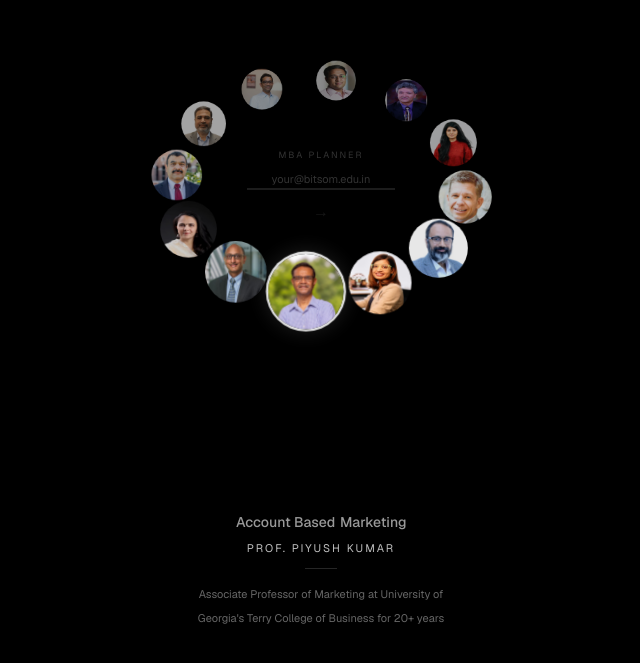
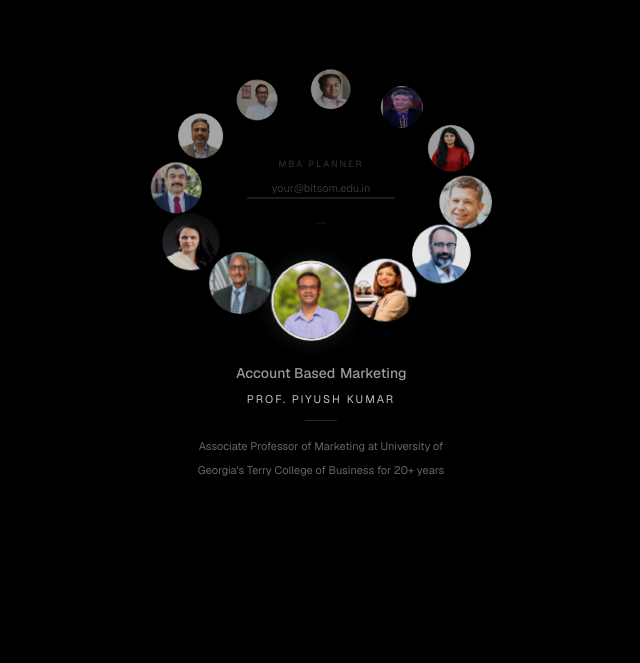
Before and after one commit to thetarunshekhawat/mba-planner, a Next.js app: page / in a window 1280 px wide. Shown: the part 131-794 px from the top of the page, without its empty margins (319-959 px from the left). Built offline with nearby package versions, Linux system fonts and the light colour scheme; no server answers.

Commit message:
feat: update LoginForm and ProfessorRing auth components

```diff
--- a/components/auth/LoginForm.tsx
+++ b/components/auth/LoginForm.tsx
@@ -25,6 +25,8 @@ export function LoginForm() {
   const [activeIdx, setActiveIdx] = useState(0);
   const [ringAngle, setRingAngle] = useState(0);
   const [isDragging, setIsDragging] = useState(false);
+  const [introComplete, setIntroComplete] = useState(false);
+  const [dispersing, setDispersing] = useState(false);
 
   // Info section state
   const [displayCourse, setDisplayCourse] = useState(PROFESSORS[0].course);
@@ -70,6 +72,7 @@ export function LoginForm() {
   const handleAngleChange = useCallback((a: number) => setRingAngle(a), []);
   const handleActiveChange = useCallback((i: number) => setActiveIdx(i), []);
   const handleDragChange = useCallback((d: boolean) => setIsDragging(d), []);
+  const handleIntroComplete = useCallback(() => setIntroComplete(true), []);
 
   async function handleEmailSubmit(e: React.FormEvent) {
     e.preventDefault();
@@ -120,7 +123,9 @@ export function LoginForm() {
       setStatus('error');
       setErrorMsg('Invalid or expired code.');
     } else {
-      router.push('/planner');
+      setStatus('idle');
+      setDispersing(true);
+      setTimeout(() => router.push('/planner'), 850);
     }
   }
 
@@ -141,16 +146,18 @@ export function LoginForm() {
 
   return (
     <div
-      className="fixed inset-0 overflow-hidden flex flex-col"
+      className="fixed inset-0 overflow-hidden flex flex-col items-center justify-center"
       style={{ background: '#000', userSelect: 'none' }}
     >
-      {/* Ring — centered, takes all available vertical space */}
-      <div className="flex-1 flex items-center justify-center" style={{ minHeight: 0 }}>
+      {/* Ring */}
+      <div className="flex items-center justify-center">
         <ProfessorRing
           professors={PROFESSORS}
           onActiveChange={handleActiveChange}
           onAngleChange={handleAngleChange}
           onDragChange={handleDragChange}
+          onIntroComplete={handleIntroComplete}
+          dispersing={dispersing}
         >
           {/* Only the login form lives in the ring center */}
           <div
@@ -254,8 +261,13 @@ export function LoginForm() {
 
       {/* Info section — below ring */}
       <div
-        className="flex flex-col items-center text-center px-8 pb-10 pt-2"
-        style={{ minHeight: 148 }}
+        className="flex flex-col items-center text-center px-8 pb-0 pt-7"
+        style={{
+          minHeight: 148,
+          opacity: introComplete && !dispersing ? 1 : 0,
+          transform: introComplete && !dispersing ? 'translateY(0)' : 'translateY(14px)',
+          transition: 'opacity 0.55s ease, transform 0.55s ease',
+        }}
       >
         {/* Course name — word-by-word staggered flip on professor change */}
         <style>{`
--- a/components/auth/ProfessorRing.tsx
+++ b/components/auth/ProfessorRing.tsx
@@ -1,6 +1,6 @@
 'use client';
 
-import { useRef, useCallback, useEffect, useState, ReactNode } from 'react';
+import { useRef, useCallback, useEffect, useState, useMemo, ReactNode } from 'react';
 import Image from 'next/image';
 import { type Professor } from '@/data/professors';
 
@@ -13,11 +13,15 @@ const FRICTION = 0.93;           // velocity decay per frame
 const SNAP_THRESHOLD = 0.35;     // deg/frame below which we snap
 const CLICK_MAX_PX = 8;          // max movement to count as a click (not a drag)
 
+type IntroPhase = 'hidden' | 'rising' | 'expanding' | 'done';
+
 interface Props {
   professors: Professor[];
   onActiveChange: (index: number) => void;
   onAngleChange: (angle: number) => void;
   onDragChange: (dragging: boolean) => void;
+  onIntroComplete?: () => void;
+  dispersing?: boolean;
   children: ReactNode;
 }
 
@@ -26,6 +30,8 @@ export function ProfessorRing({
   onActiveChange,
   onAngleChange,
   onDragChange,
+  onIntroComplete,
+  dispersing = false,
   children,
 }: Props) {
   const N = professors.length;
@@ -33,6 +39,7 @@ export function ProfessorRing({
 
   const [rotation, setRotation] = useState(INITIAL_ROT);
   const [imgErrors, setImgErrors] = useState<Record<string, boolean>>({});
+  const [introPhase, setIntroPhase] = useState<IntroPhase>('hidden');
 
   const rotRef = useRef(INITIAL_ROT);
   const rafRef = useRef<number>(0);
@@ -120,10 +127,35 @@ export function ProfessorRing({
     [startSnap],
   );
 
+  // hidden → rising (after one paint)
   useEffect(() => {
+    const id = requestAnimationFrame(() => setIntroPhase('rising'));
+    return () => cancelAnimationFrame(id);
+  }, []);
+
+  // rising → expanding
+  useEffect(() => {
+    if (introPhase !== 'rising') return;
+    const t = setTimeout(() => setIntroPhase('expanding'), 650);
+    return () => clearTimeout(t);
+  }, [introPhase]);
+
+  // expanding → done
+  useEffect(() => {
+    if (introPhase !== 'expanding') return;
+    const t = setTimeout(() => {
+      setIntroPhase('done');
+      onIntroComplete?.();
+    }, (N - 1) * 40 + 800 + 60);
+    return () => clearTimeout(t);
+  }, [introPhase, N, onIntroComplete]);
+
+  // RAF runs only when intro is done and not dispersing
+  useEffect(() => {
+    if (introPhase !== 'done' || dispersing) return;
     rafRef.current = requestAnimationFrame(tick);
     return () => cancelAnimationFrame(rafRef.current);
-  }, [tick]);
+  }, [introPhase, dispersing, tick]);
 
   useEffect(() => {
     onAngleChange(rotation);
@@ -132,6 +164,7 @@ export function ProfessorRing({
 
   const handlePointerDown = useCallback(
     (e: React.PointerEvent<HTMLDivElement>) => {
+      if (introPhase !== 'done' || dispersing) return;
       modeRef.current = 'drag';
       startXRef.current = e.clientX;
       startRotRef.current = rotRef.current;
@@ -162,7 +195,7 @@ export function ProfessorRing({
       onDragChange(true);
       e.currentTarget.setPointerCapture(e.pointerId);
     },
-    [N, ANGLE_PER, onDragChange],
+    [N, ANGLE_PER, onDragChange, introPhase, dispersing],
   );
 
   const handlePointerMove = useCallback((e: React.PointerEvent) => {
@@ -199,6 +232,14 @@ export function ProfessorRing({
 
   const toRad = (deg: number) => (deg * Math.PI) / 180;
 
+  const startPositions = useMemo(() =>
+    professors.map((_, i) => ({
+      x: (professors.length > 1 ? i / (professors.length - 1) : 0.5) * 480 - 240,
+      y: 160 + (i % 2) * 25,
+    })), [professors]);
+
+  const isDone = introPhase === 'done';
+
   return (
     <div
       className="relative"
@@ -207,7 +248,7 @@ export function ProfessorRing({
         height: 280,
         touchAction: 'none',
         userSelect: 'none',
-        cursor: 'grab',
+        cursor: isDone && !dispersing ? 'grab' : 'default',
       }}
       onPointerDown={handlePointerDown}
       onPointerMove={handlePointerMove}
@@ -220,15 +261,44 @@ export function ProfessorRing({
         const x = Math.cos(angle) * RADIUS_X;
         const y = Math.sin(angle) * RADIUS_Y;
         const yNorm = y / RADIUS_Y;
-        const depth = (yNorm + 1) / 2; // 0 (back/top) → 1 (front/bottom)
+        const depth = (yNorm + 1) / 2;
         const isActive = getActiveIndex(rotation) === i;
 
-        // Higher floor so back-of-ring items are always visible
         const opacity = 0.55 + depth * 0.45;
         const baseScale = 0.62 + depth * 0.38;
         const itemScale = isActive ? baseScale * 1.18 : baseScale;
         const zIndex = Math.round(depth * 90) + 1;
         const showInitials = !prof.imagePath || imgErrors[prof.id];
+        const sp = startPositions[i];
+
+        let itemTransform: string;
+        let itemOpacity: number;
+        let itemTransition: string;
+
+        if (dispersing) {
+          const len = Math.sqrt(x * x + y * y) || 1;
+          const dX = (x / len) * 750;
+          const dY = (y / len) * 750;
+          itemTransform = `translate(${dX - ITEM_SIZE / 2}px, ${dY - ITEM_SIZE / 2}px) scale(0)`;
+          itemOpacity = 0;
+          itemTransition = `transform 0.75s cubic-bezier(0.55,0,1,1) ${i * 35}ms, opacity 0.5s ease ${i * 25}ms`;
+        } else if (introPhase === 'hidden') {
+          itemTransform = `translate(${sp.x - ITEM_SIZE / 2}px, ${sp.y - ITEM_SIZE / 2}px) scale(0.2)`;
+          itemOpacity = 0;
+          itemTransition = 'none';
+        } else if (introPhase === 'rising') {
+          itemTransform = `translate(${-ITEM_SIZE / 2}px, ${-ITEM_SIZE / 2}px) scale(0.45)`;
+          itemOpacity = 0.75;
+          itemTransition = 'transform 0.65s cubic-bezier(0.55,0,0.45,1), opacity 0.35s ease';
+        } else if (introPhase === 'expanding') {
+          itemTransform = `translate(${x - ITEM_SIZE / 2}px, ${y - ITEM_SIZE / 2}px) scale(${itemScale})`;
+          itemOpacity = opacity;
+          itemTransition = `transform 0.75s cubic-bezier(0.34,1.56,0.64,1) ${i * 40}ms, opacity 0.4s ease ${i * 40}ms`;
+        } else {
+          itemTransform = `translate(${x - ITEM_SIZE / 2}px, ${y - ITEM_SIZE / 2}px) scale(${itemScale})`;
+          itemOpacity = opacity;
+          itemTransition = 'none';
+        }
 
         return (
           <div
@@ -237,17 +307,17 @@ export function ProfessorRing({
               position: 'absolute',
               width: ITEM_SIZE,
               height: ITEM_SIZE,
-              // Fixed center anchor; translate does the orbiting (sub-pixel smooth)
               left: '50%',
               top: '50%',
               borderRadius: '50%',
               overflow: 'hidden',
-              opacity,
-              transform: `translate(${x - ITEM_SIZE / 2}px, ${y - ITEM_SIZE / 2}px) scale(${itemScale})`,
+              opacity: itemOpacity,
+              transform: itemTransform,
+              transition: itemTransition,
               transformOrigin: 'center center',
               willChange: 'transform, opacity',
               zIndex,
-              boxShadow: isActive
+              boxShadow: isActive && isDone && !dispersing
                 ? '0 0 0 2px rgba(255,255,255,0.88), 0 0 22px rgba(255,255,255,0.16)'
                 : 'none',
             }}
@@ -285,6 +355,9 @@ export function ProfessorRing({
           top: '50%',
           transform: 'translate(-50%, -50%)',
           pointerEvents: 'auto',
+          opacity: (introPhase === 'hidden' || introPhase === 'rising' || dispersing) ? 0 : 1,
+          transition: 'opacity 0.5s ease',
+          transitionDelay: introPhase === 'expanding' ? '400ms' : '0ms',
         }}
         onPointerDown={e => e.stopPropagation()}
       >
```
